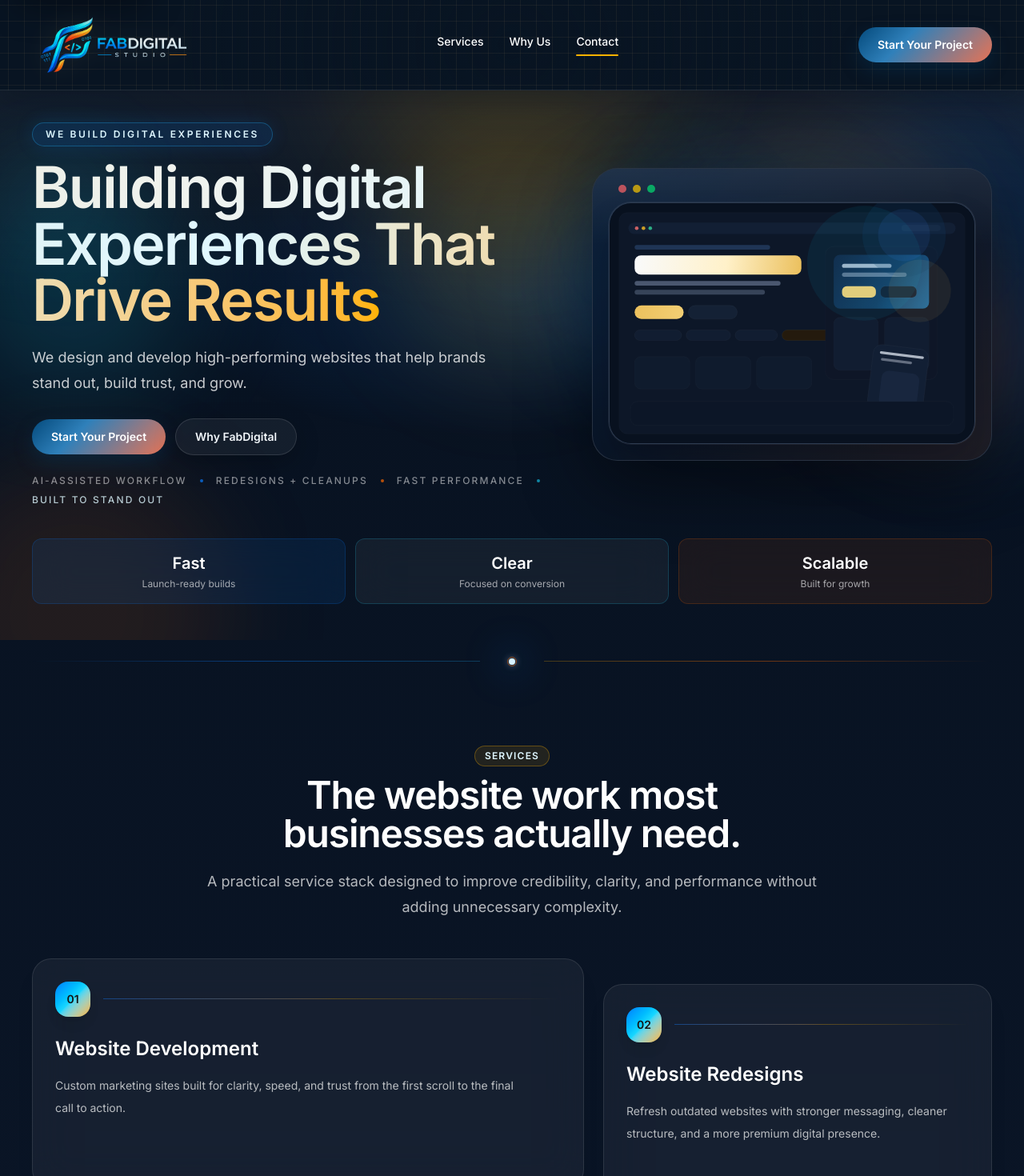
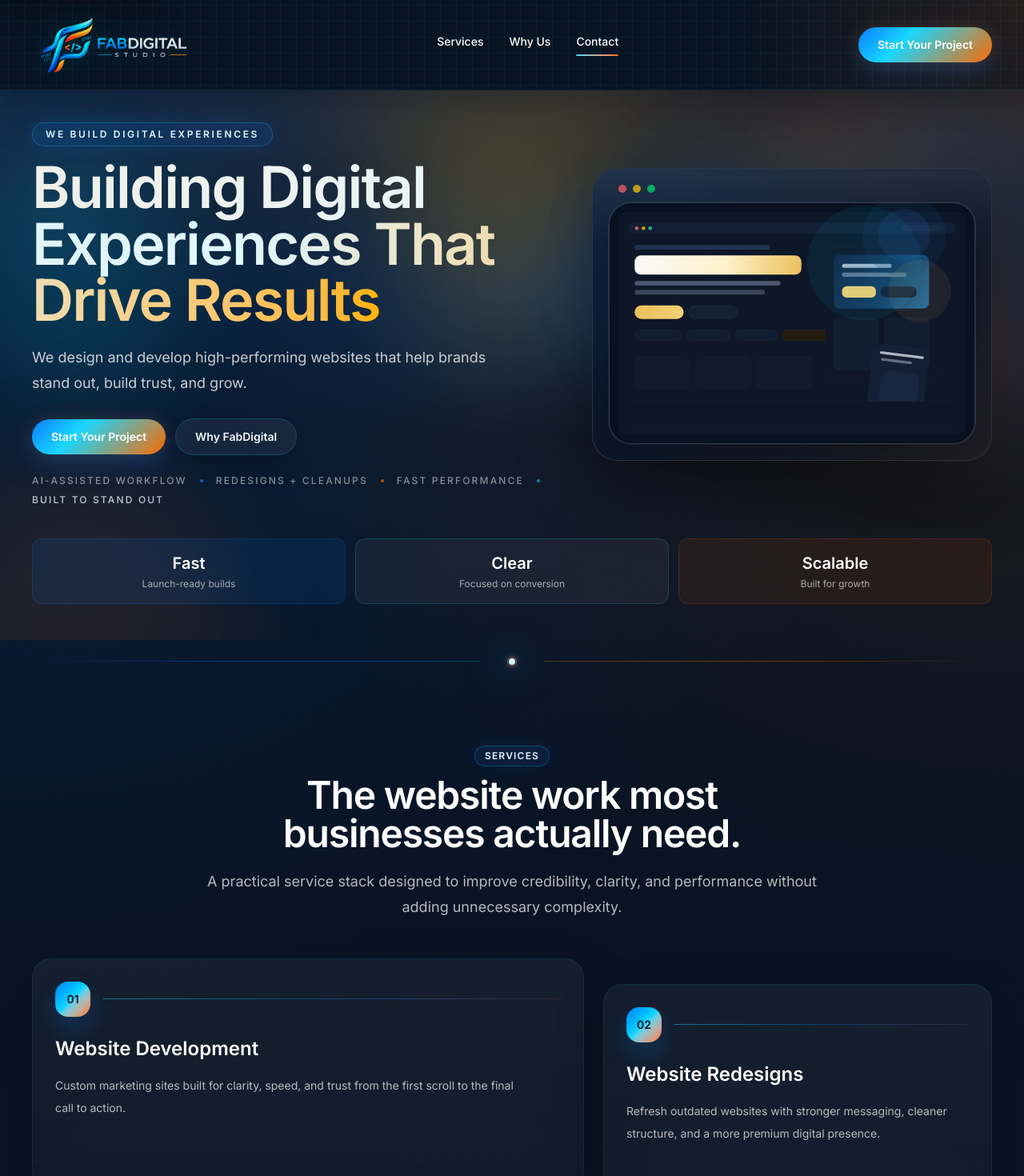
Before and after one commit to fabylv/fabdigitalstudio.com, a React (Vite) app: page / in a window 1280 px wide. Shown: the top 1470 px of the page at 80% size. Built offline with nearby package versions, Linux system fonts and the light colour scheme.

Commit message:
style: align site palette with vivid brand colors

```diff
--- a/src/components/layout/Footer.jsx
+++ b/src/components/layout/Footer.jsx
@@ -4,7 +4,7 @@ import { footerContent } from '../../data/siteContent';
 
 export default function Footer({ links }) {
 	return (
-		<footer className="logo-pattern-bg border-t border-white/8 backdrop-blur">
+		<footer className="logo-pattern-bg border-t border-[#18d7ff]/10 backdrop-blur">
 			<Container>
 				<div className="flex flex-col gap-6 py-4 sm:flex-row sm:items-center sm:justify-between">
 					<div>
@@ -14,12 +14,12 @@ export default function Footer({ links }) {
 							src={logo}
 						/>
 						<p className="mt-3 text-sm text-white/60">{footerContent.tagline}</p>
-						<div className="my-4 h-px w-40 bg-linear-to-r from-[#ffb300] to-[#0a7cff]" />
+						<div className="my-4 h-px w-40 bg-linear-to-r from-[#18d7ff] via-[#0a7cff] to-[#ff6a00]" />
 					</div>
 
 					<nav aria-label="Footer" className="flex flex-wrap gap-5 text-sm text-white/60">
 						{links.map((link) => (
-							<a key={link.label} className="transition hover:text-white" href={link.href}>
+							<a key={link.label} className="transition hover:text-[#dff7ff]" href={link.href}>
 								{link.label}
 							</a>
 						))}
--- a/src/components/layout/Header.jsx
+++ b/src/components/layout/Header.jsx
@@ -60,7 +60,7 @@ export default function Header({ navigation }) {
 	const closeMenu = () => setMenuOpen(false);
 
 	return (
-		<header className="sticky top-0 z-50 logo-pattern-bg border-b border-white/10 shadow-[0_14px_32px_rgba(2,8,23,0.28)] backdrop-blur-xl">
+		<header className="sticky top-0 z-50 logo-pattern-bg border-b border-[#18d7ff]/10 shadow-[0_14px_32px_rgba(2,8,23,0.28)] backdrop-blur-xl">
 			<Container>
 				<div className="flex items-center justify-between gap-4 py-4">
 					<a
@@ -71,7 +71,7 @@ export default function Header({ navigation }) {
 					>
 						<img
 							alt="FabDigital Studio"
-							className="h-12 w-auto shrink-0 opacity-95 filter-[drop-shadow(0_0_18px_rgba(199,165,107,0.16))] sm:h-14 lg:h-20"
+							className="h-12 w-auto shrink-0 opacity-95 filter-[drop-shadow(0_0_18px_rgba(24,215,255,0.14))] sm:h-14 lg:h-20"
 							src={logo}
 						/>
 					</a>
@@ -84,7 +84,7 @@ export default function Header({ navigation }) {
 								<a
 									aria-current={isActive ? 'location' : undefined}
 									key={item.label}
-									className={`relative pb-2 text-[13px] font-medium transition lg:text-sm after:absolute after:bottom-0 after:left-0 after:h-0.5 after:w-full after:origin-center after:rounded-full after:bg-[#ffb300] after:transition after:duration-200 ${
+									className={`relative pb-2 text-[13px] font-medium transition lg:text-sm after:absolute after:bottom-0 after:left-0 after:h-0.5 after:w-full after:origin-center after:rounded-full after:bg-linear-to-r after:from-[#18d7ff] after:to-[#ff6a00] after:transition after:duration-200 ${
 										isActive
 											? 'text-[#dff7ff] after:scale-100'
 											: 'text-white/72 after:scale-0 hover:text-[#dff7ff] hover:after:scale-100'
@@ -109,7 +109,7 @@ export default function Header({ navigation }) {
 					<button
 						aria-expanded={menuOpen}
 						aria-label={menuOpen ? 'Close menu' : 'Open menu'}
-						className="inline-flex h-11 w-11 items-center justify-center rounded-2xl border border-white/12 bg-white/5 text-white shadow-[0_12px_30px_rgba(0,0,0,0.25)] transition hover:border-[#ffb300]/30 hover:text-[#dff7ff] md:hidden"
+						className="inline-flex h-11 w-11 items-center justify-center rounded-2xl border border-white/12 bg-white/5 text-white shadow-[0_12px_30px_rgba(0,0,0,0.25)] transition hover:border-[#18d7ff]/30 hover:text-[#dff7ff] md:hidden"
 						onClick={() => setMenuOpen((value) => !value)}
 						type="button"
 					>
@@ -130,7 +130,7 @@ export default function Header({ navigation }) {
 			</Container>
 
 			{menuOpen ? (
-				<div className="border-t border-white/10 bg-[#081422]/98 px-5 pb-5 pt-4 shadow-[0_20px_50px_rgba(0,0,0,0.4)] md:hidden">
+				<div className="border-t border-[#18d7ff]/10 bg-[#081422]/98 px-5 pb-5 pt-4 shadow-[0_20px_50px_rgba(0,0,0,0.4)] md:hidden">
 					<nav aria-label="Mobile primary" className="flex flex-col gap-2">
 						{navigation.map((item) => {
 							const isActive = activeHref === item.href;
@@ -141,9 +141,9 @@ export default function Header({ navigation }) {
 									key={item.label}
 									className={`rounded-2xl px-4 py-3 text-sm font-medium transition ${
 										isActive
-											? 'bg-[#ffb300]/12 text-[#dff7ff]'
-											: 'bg-white/5 text-white/80 hover:bg-white/8 hover:text-[#dff7ff]'
-									}`}
+										? 'border border-[#18d7ff]/16 bg-[#0a7cff]/12 text-[#dff7ff]'
+										: 'bg-white/5 text-white/80 hover:bg-white/8 hover:text-[#dff7ff]'
+								}`}
 									href={item.href}
 									onClick={closeMenu}
 								>
--- a/src/components/sections/Services.jsx
+++ b/src/components/sections/Services.jsx
@@ -25,15 +25,15 @@ export default function Services({ services }) {
 					{services.map((service, index) => (
 						<GlassCard
 							key={service.title}
-							className={`group p-7 transition hover:-translate-y-1 hover:border-[#ffb300]/20 ${
+							className={`group p-7 transition hover:-translate-y-1 hover:border-[#18d7ff]/20 ${
 								layoutClasses[index] ?? 'lg:col-span-6'
 							}`}
 						>
 							<div className="flex items-center justify-between gap-4">
-								<span className="inline-flex h-11 w-11 items-center justify-center rounded-2xl bg-linear-to-br from-[#0a7cff] via-[#18d7ff] to-[#ffb300] text-sm font-semibold text-[#141414] shadow-lg">
+								<span className="inline-flex h-11 w-11 items-center justify-center rounded-2xl bg-linear-to-br from-[#0a7cff] via-[#18d7ff] to-[#ff6a00] text-sm font-semibold text-[#06101d] shadow-[0_16px_32px_rgba(10,124,255,0.22)]">
 									{String(index + 1).padStart(2, '0')}
 								</span>
-								<span className="h-px flex-1 bg-linear-to-r from-[#0a7cff]/40 via-[#ffb300]/30 to-transparent" />
+								<span className="h-px flex-1 bg-linear-to-r from-[#18d7ff]/45 via-[#0a7cff]/35 to-[#ff6a00]/10" />
 							</div>
 
 							<h3 className="mt-6 text-xl font-semibold text-white sm:text-2xl">{service.title}</h3>
--- a/src/components/sections/ValueSection.jsx
+++ b/src/components/sections/ValueSection.jsx
@@ -9,7 +9,7 @@ export default function ValueSection({ points }) {
 			<Container>
 				<GlassCard className="relative overflow-hidden px-6 py-10 sm:px-10 sm:py-12">
 					<div className="absolute -left-20 top-0 h-52 w-52 rounded-full bg-[#0a7cff]/18 blur-3xl" />
-					<div className="absolute -right-12 bottom-0 h-44 w-44 rounded-full bg-[#ffb300]/14 blur-3xl" />
+					<div className="absolute -right-12 bottom-0 h-44 w-44 rounded-full bg-[#ff6a00]/14 blur-3xl" />
 
 					<div className="relative grid gap-10 lg:grid-cols-2 lg:items-start">
 						<div>
@@ -25,9 +25,9 @@ export default function ValueSection({ points }) {
 							{points.map((point) => (
 								<article
 									key={point.title}
-									className="rounded-3xl border border-white/10 bg-white/5 p-6 shadow-lg backdrop-blur transition hover:-translate-y-1"
+									className="rounded-3xl border border-white/10 bg-white/5 p-6 shadow-lg backdrop-blur transition hover:-translate-y-1 hover:border-[#18d7ff]/16"
 								>
-									<div className="h-1.5 w-14 rounded-full bg-linear-to-r from-[#0a7cff] to-[#ffb300]" />
+									<div className="h-1.5 w-14 rounded-full bg-linear-to-r from-[#18d7ff] via-[#0a7cff] to-[#ff6a00]" />
 									<h3 className="mt-5 text-lg font-semibold text-white">{point.title}</h3>
 									<p className="mt-3 text-sm leading-7 text-white/70">{point.description}</p>
 								</article>
--- a/src/components/ui/GlassCard.jsx
+++ b/src/components/ui/GlassCard.jsx
@@ -1,7 +1,7 @@
 export default function GlassCard({ children, className = '' }) {
 	return (
 		<div
-			className={`rounded-3xl border border-white/10 bg-white/5 shadow-xl backdrop-blur-xl ${className}`}
+			className={`rounded-3xl border border-[#18d7ff]/10 bg-[linear-gradient(180deg,rgba(255,255,255,0.05),rgba(255,255,255,0.03))] shadow-[0_24px_60px_rgba(0,0,0,0.28)] backdrop-blur-xl ${className}`}
 		>
 			{children}
 		</div>
--- a/src/components/ui/SectionTitle.jsx
+++ b/src/components/ui/SectionTitle.jsx
@@ -4,7 +4,7 @@ export default function SectionTitle({ eyebrow, title, description, align = 'cen
 	return (
 		<div className={`max-w-3xl ${alignment}`}>
 			{eyebrow ? (
-				<p className="mb-3 inline-flex rounded-full border border-[#ffb300]/30 bg-[#ffb300]/10 px-3 py-1 text-xs font-semibold uppercase tracking-widest text-[#dff7ff]">
+				<p className="mb-3 inline-flex rounded-full border border-[#18d7ff]/24 bg-[#0a7cff]/10 px-3 py-1 text-xs font-semibold uppercase tracking-widest text-[#dff7ff] shadow-[0_0_24px_rgba(10,124,255,0.1)]">
 					{eyebrow}
 				</p>
 			) : null}
--- a/src/index.css
+++ b/src/index.css
@@ -20,10 +20,10 @@ html {
 	z-index: 100;
 	transform: translateY(-150%);
 	border-radius: 9999px;
-	border: 1px solid rgba(231, 215, 184, 0.18);
-	background: rgba(18, 19, 21, 0.96);
+	border: 1px solid rgba(24, 215, 255, 0.18);
+	background: rgba(8, 20, 34, 0.96);
 	padding: 0.75rem 1rem;
-	color: #f5f1e8;
+	color: #f2f7fb;
 	font-size: 0.875rem;
 	font-weight: 600;
 	box-shadow: 0 18px 42px rgba(0, 0, 0, 0.35);
@@ -36,7 +36,10 @@ html {
 
 body {
 	@apply m-0 min-h-screen font-sans text-white antialiased;
-	background: linear-gradient(180deg, #07111f 0%, #0b1628 46%, #07111f 100%);
+	background:
+		radial-gradient(circle at top left, rgba(10, 124, 255, 0.16), transparent 28%),
+		radial-gradient(circle at top right, rgba(255, 106, 0, 0.14), transparent 26%),
+		linear-gradient(180deg, #06101d 0%, #0b1628 46%, #07111f 100%);
 }
 
 a {
@@ -44,9 +47,9 @@ a {
 }
 
 :where(a, button, input, textarea, select):focus-visible {
-	outline: 2px solid #ffb300;
+	outline: 2px solid #18d7ff;
 	outline-offset: 3px;
-	box-shadow: 0 0 0 4px rgba(255, 179, 0, 0.16);
+	box-shadow: 0 0 0 4px rgba(24, 215, 255, 0.16);
 }
 
 img {
@@ -89,28 +92,28 @@ img {
 
   background-image: linear-gradient(
     135deg,
-    #044a7c 0%,
-    #2f80ba 35%,
-    #e77355 100%
+	#0a7cff 0%,
+	#18d7ff 34%,
+	#ff6a00 100%
   );
 
-  box-shadow: 0 10px 25px rgba(4, 74, 124, 0.25);
+	box-shadow: 0 12px 30px rgba(10, 124, 255, 0.22), 0 0 24px rgba(255, 106, 0, 0.16);
 }
 
 .button-primary:hover {
   background-image: linear-gradient(
     135deg,
-    #03395f 0%,
-    #256ea3 35%,
-    #f28b6d 100%
+	#096de0 0%,
+	#22dcff 34%,
+	#ff7d21 100%
   );
 
-  box-shadow: 0 0 22px rgba(231, 115, 85, 0.45);
+	box-shadow: 0 0 28px rgba(255, 106, 0, 0.24), 0 12px 32px rgba(10, 124, 255, 0.26);
   transform: translateY(-1px);
 }
 
 .button-secondary {
-	@apply border border-white/12 bg-white/5 text-[#f2f7fb] shadow-[0_10px_30px_rgba(0,0,0,0.22)] hover:border-[#ff6a00]/35 hover:text-[#ffd9c7];
+	@apply border border-[#18d7ff]/18 bg-white/5 text-[#f2f7fb] shadow-[0_10px_30px_rgba(0,0,0,0.22)] hover:border-[#ff6a00]/40 hover:text-[#ffd9c7];
 }
 
 .chip {
@@ -118,17 +121,18 @@ img {
 }
 
 .chip-accent {
-	@apply inline-flex items-center gap-2 rounded-full border border-[#ffb300]/20 bg-[#ffb300]/10 px-2.5 py-1.5 text-xs font-medium text-[#dff7ff] shadow-[0_12px_30px_rgba(199,165,107,0.12)] backdrop-blur sm:px-3 sm:py-2 sm:text-sm;
+	@apply inline-flex items-center gap-2 rounded-full border border-[#18d7ff]/20 bg-[#0a7cff]/10 px-2.5 py-1.5 text-xs font-medium text-[#dff7ff] shadow-[0_12px_30px_rgba(10,124,255,0.12)] backdrop-blur sm:px-3 sm:py-2 sm:text-sm;
 }
 .logo-pattern-bg {
   background-color: #081422;
 
   background-image:
-    linear-gradient(rgba(199, 165, 107, 0.08) 1px, transparent 1px),
-    linear-gradient(90deg, rgba(199, 165, 107, 0.08) 1px, transparent 1px),
-    radial-gradient(circle at center, rgba(8, 20, 34, 0.6), transparent 65%);
+	linear-gradient(rgba(24, 215, 255, 0.06) 1px, transparent 1px),
+	linear-gradient(90deg, rgba(24, 215, 255, 0.06) 1px, transparent 1px),
+	radial-gradient(circle at top right, rgba(255, 106, 0, 0.12), transparent 28%),
+	radial-gradient(circle at center, rgba(8, 20, 34, 0.6), transparent 65%);
 
-  background-size: 20px 20px, 20px 20px, auto;
+	background-size: 20px 20px, 20px 20px, auto, auto;
   background-position: center;
 }
 
```
Also changed, not shown: src/components/sections/CTASection.jsx (+5 -5 lines), src/components/sections/Contact.jsx (+9 -9 lines).
